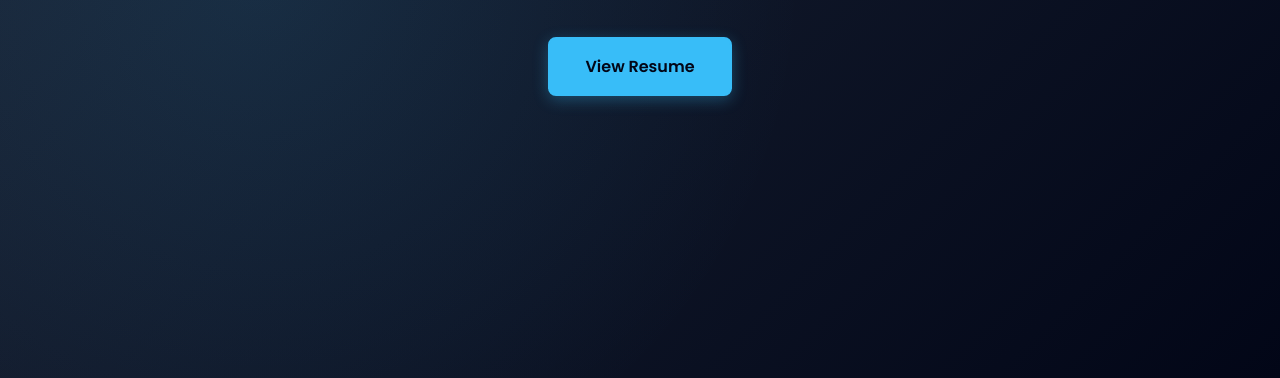
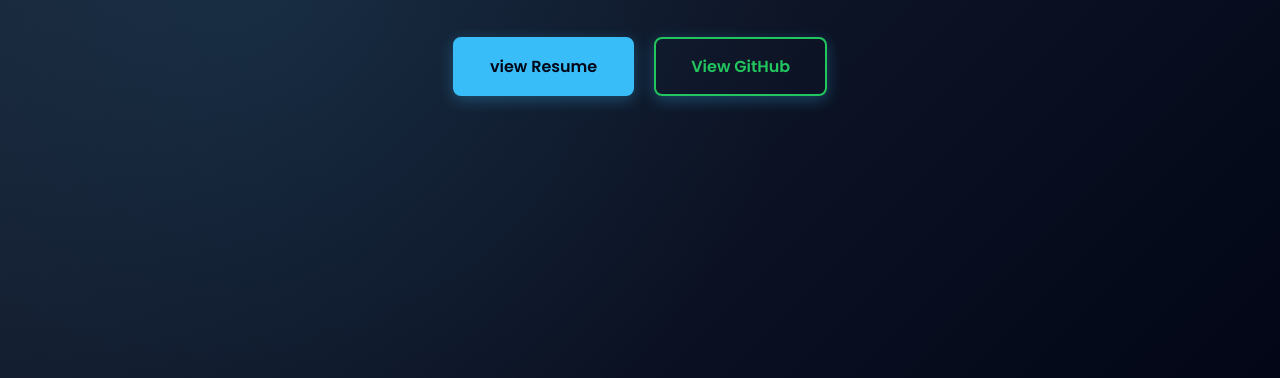
Before and after one commit to ibrahim28-ops/Portfolio, a plain HTML site: page index.html in a window 1280 px wide. Shown: the part 420-798 px from the top of the page. Drawn offline with Linux system fonts and the light colour scheme.

Commit message:
Add files via upload

```diff
--- a/index.html
+++ b/index.html
@@ -66,7 +66,9 @@
 <p>Web Developer | Python| Data Analyst</p>
 
 <div class="btns">
-<a class="btn" href="resume.pdf" target="_blank">View Resume</a>
+<a class="btn" href="resume.pdf.pdf" target="_blank">view Resume</a>
+
+<a class="btn secondary" href="https://github.com/ibrahim28-ops" target="_blank">View GitHub</a>
 </div>
 
 </header>
```
Also changed, not shown: 1 other file.
